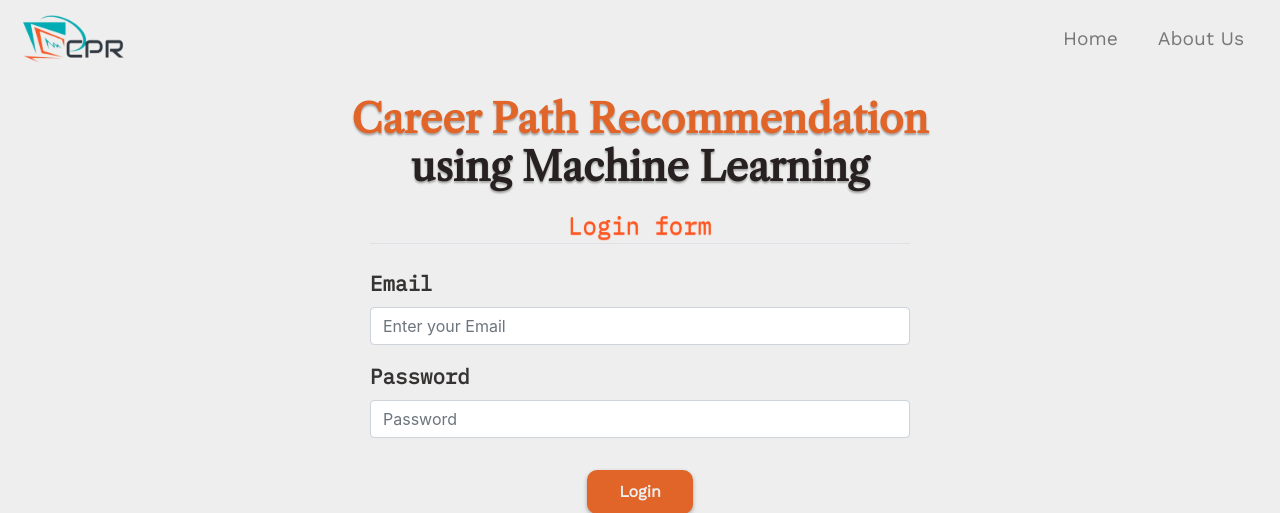
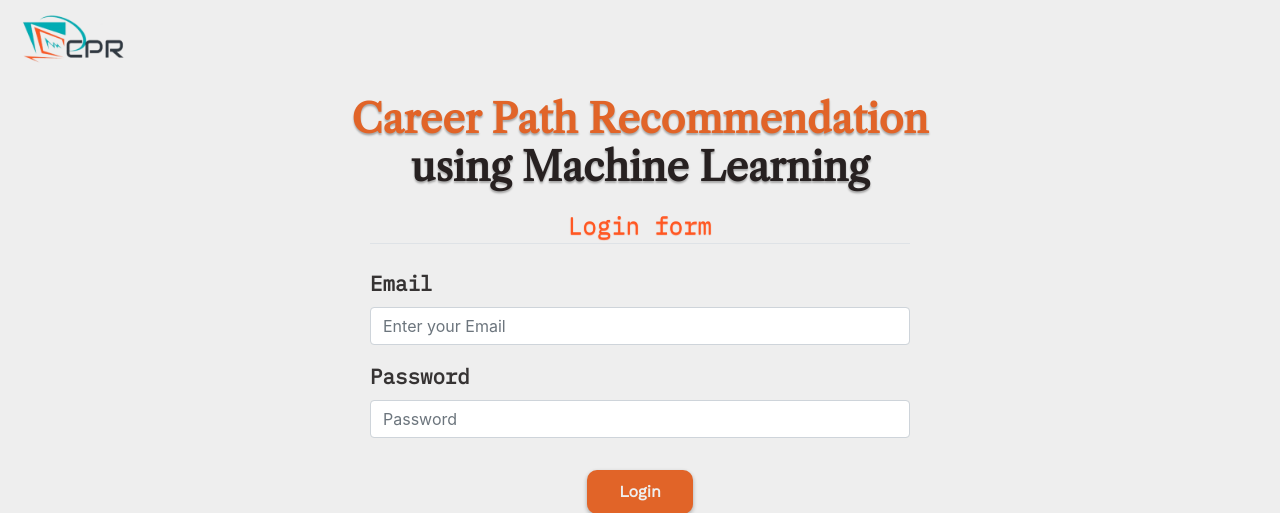
Before and after one commit to geetika-agarwal/cpr-2, a Flask app: page /login in a window 1280 px wide. Shown: the top 513 px of the page. Run offline with Flask 2, Linux system fonts and the light colour scheme.

Commit message:
Final Changes:

```diff
--- a/cpr/templates/getStarted.html
+++ b/cpr/templates/getStarted.html
@@ -17,9 +17,9 @@
       <li class="nav-item">
         <a href="{{url_for('getToKnow')}}" class="nav-link">Get To Know</a>
       </li>
-      <li class="nav-item">
+      <!-- <li class="nav-item">
         <a href="{{url_for('aboutUs')}}" class="nav-link">About Us</a>
-      </li>
+      </li> -->
       <li class="nav-item">
         <a href="{{url_for('logout')}}" class="nav-link modal-button" style="color: #fff; padding: 1rem;">Logout</a>
       </li>
--- a/cpr/templates/getToKnow.html
+++ b/cpr/templates/getToKnow.html
@@ -26,9 +26,9 @@
       <li class="nav-item active">
         <a href="{{url_for('getToKnow')}}" class="nav-link">Get To Know</a>
       </li>
-      <li class="nav-item">
+      <!-- <li class="nav-item">
         <a href="{{url_for('aboutUs')}}" class="nav-link">About Us</a>
-      </li>
+      </li> -->
       <li class="nav-item">
         <a
           href="{{url_for('logout')}}"
--- a/cpr/templates/home.html
+++ b/cpr/templates/home.html
@@ -26,9 +26,9 @@
       <li class="nav-item">
         <a href="{{url_for('getToKnow')}}" class="nav-link">Get To Know</a>
       </li>
-      <li class="nav-item">
+      <!-- <li class="nav-item">
         <a href="{{url_for('aboutUs')}}" class="nav-link">About Us</a>
-      </li>
+      </li> -->
       <li class="nav-item">
         <a
           href="{{url_for('logout')}}"
--- a/cpr/templates/login.html
+++ b/cpr/templates/login.html
@@ -18,12 +18,12 @@
 
   <div class="collapse navbar-collapse" id="navbarToggler">
     <ul class="navbar-nav ml-auto mt-2 mt-lg-0">
-      <li class="nav-item">
+      <!-- <li class="nav-item">
         <a href="{{url_for('home')}}" class="nav-link">Home</a>
-      </li>
-      <li class="nav-item">
+      </li> -->
+      <!-- <li class="nav-item">
         <a href="{{url_for('aboutUs')}}" class="nav-link">About Us</a>
-      </li>
+      </li> -->
     </ul>
   </div>
 </nav>
--- a/cpr/templates/output.html
+++ b/cpr/templates/output.html
@@ -18,9 +18,9 @@
             <li class="nav-item">
                 <a href="{{url_for('getToKnow')}}" class="nav-link">Get To Know</a>
             </li>
-            <li class="nav-item">
+            <!-- <li class="nav-item">
                 <a href="{{url_for('aboutUs')}}" class="nav-link">About Us</a>
-            </li>
+            </li> -->
             <li class="nav-item">
                 <a href="{{url_for('logout')}}" class="nav-link modal-button"
                     style="color: #fff; padding: 1rem">Logout</a>
--- a/cpr/templates/register.html
+++ b/cpr/templates/register.html
@@ -24,9 +24,9 @@
       <li class="nav-item">
         <a href="{{url_for('getStarted')}}" class="nav-link">Get Started</a>
       </li>
-      <li class="nav-item">
+      <!-- <li class="nav-item">
         <a href="{{url_for('aboutUs')}}" class="nav-link">About Us</a>
-      </li>
+      </li> -->
     </ul>
   </div>
 </nav>
--- a/cpr/templates/result.html
+++ /dev/null
@@ -1 +0,0 @@
-<h1>Result page</h1>
--- a/cpr/templates/rhome.html
+++ b/cpr/templates/rhome.html
@@ -17,9 +17,9 @@
 
   <div class="collapse navbar-collapse" id="navbarToggler">
     <ul class="navbar-nav ml-auto mt-2 mt-lg-0">
-      <li class="nav-item">
+      <!-- <li class="nav-item">
         <a href="{{url_for('aboutUs')}}" class="nav-link">About Us</a>
-      </li>
+      </li> -->
       <li class="nav-item">
         <a
           href="{{url_for('logout')}}"
--- a/cpr/templates/rregister.html
+++ b/cpr/templates/rregister.html
@@ -24,9 +24,9 @@
       <li class="nav-item">
         <a href="{{url_for('getStarted')}}" class="nav-link">Get Started</a>
       </li>
-      <li class="nav-item">
+      <!-- <li class="nav-item">
         <a href="{{url_for('aboutUs')}}" class="nav-link">About Us</a>
-      </li>
+      </li> -->
     </ul>
   </div>
 </nav>
```
Also changed, not shown: cpr/site.db, 2 other files.
